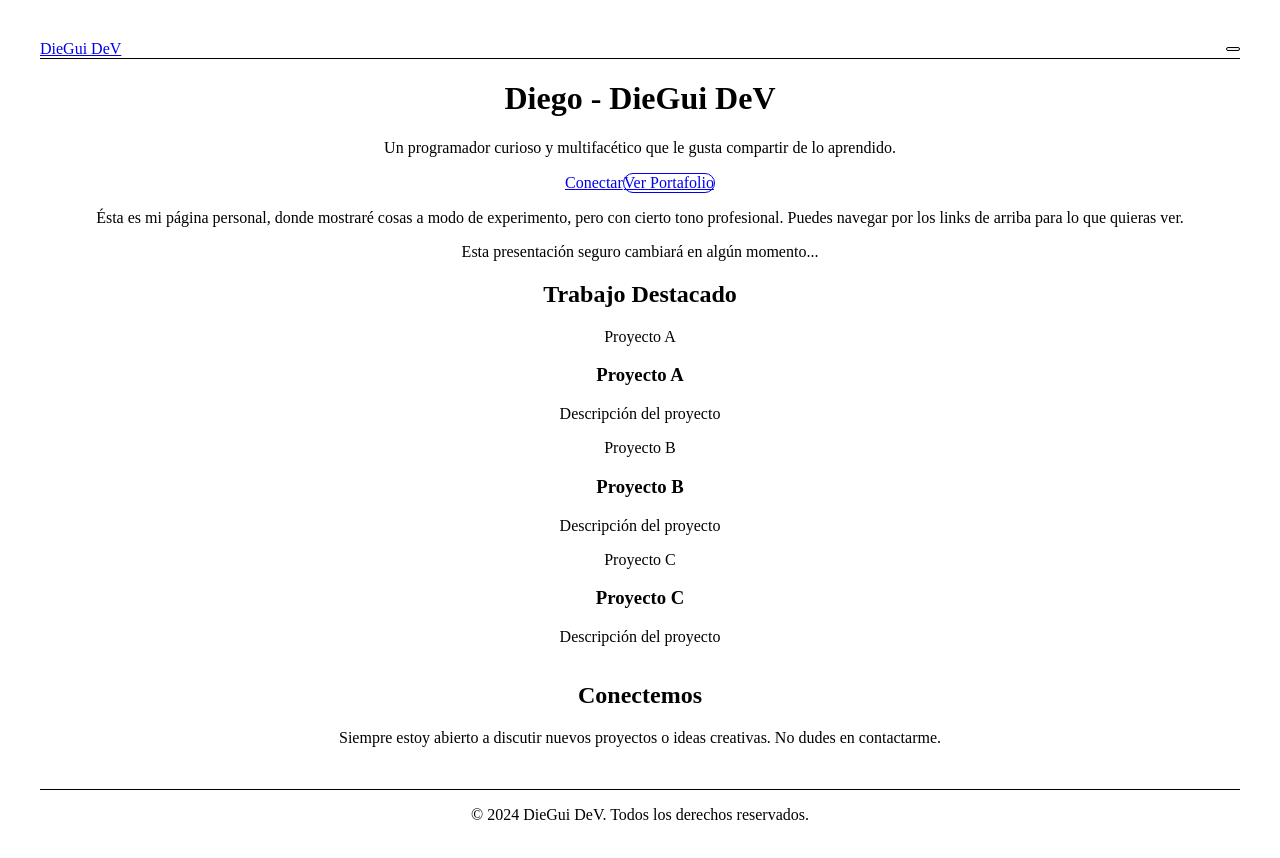
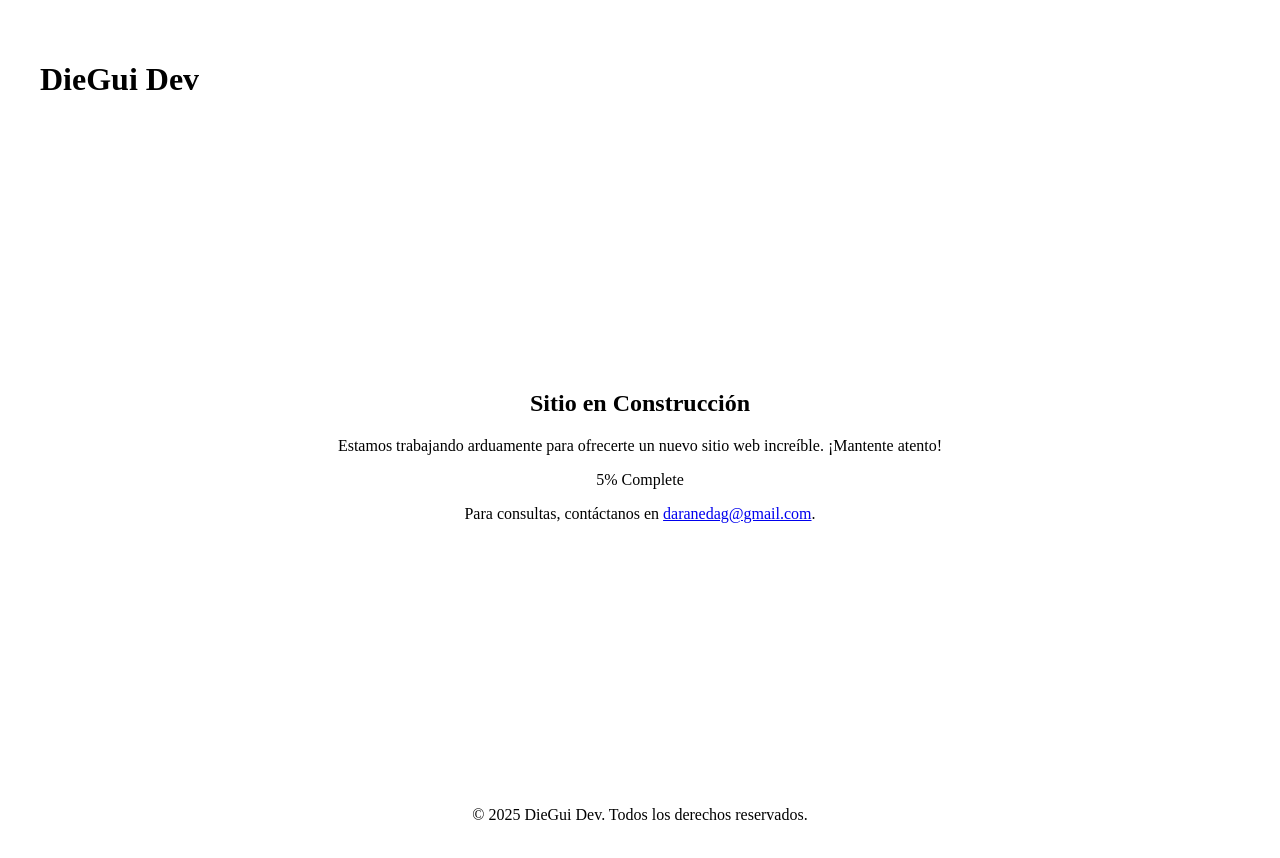
Before and after one commit to daranedag/diegodev, a React (Vite) app: page / in a window 1280 px wide. Shown: the top 858 px of the page. Built offline with nearby package versions, Linux system fonts and the light colour scheme.

Commit message:
under construction

```diff
--- a/src/App.jsx
+++ b/src/App.jsx
@@ -5,35 +5,39 @@ import FeaturedWork from './components/FeaturedWork'
 import ConnectSection from './components/ConnectSection'
 import Footer from './components/Footer'
 import './App.css'
+import UnderConstruction from './components/UnderConstruction'
 
 function App() {
     const { isDark, toggleTheme } = useTheme()
 
     return (
-        <div className="flex min-h-screen w-full flex-col bg-gray-50 dark:bg-gray-900 font-sans text-gray-900 dark:text-gray-100 transition-colors duration-300">
-            <Header isDark={isDark} toggleTheme={toggleTheme} />
+        <>
+        <UnderConstruction />
+        </>
+        // <div className="flex min-h-screen w-full flex-col bg-gray-50 dark:bg-gray-900 font-sans text-gray-900 dark:text-gray-100 transition-colors duration-300">
+        //     <Header isDark={isDark} toggleTheme={toggleTheme} />
 
-            <main className="flex-1">
-                <div className="container mx-auto px-4 sm:px-6 lg:px-8 py-16 sm:py-24">
-                    <Hero />
+        //     <main className="flex-1">
+        //         <div className="container mx-auto px-4 sm:px-6 lg:px-8 py-16 sm:py-24">
+        //             <Hero />
 
-                    <div className="max-w-3xl mx-auto mt-24" id="about">
-                        <p className="text-lg text-gray-900 dark:text-gray-100">
-                            Ésta es mi página personal, donde mostraré cosas a modo de experimento, pero con cierto tono profesional.
-                            Puedes navegar por los links de arriba para lo que quieras ver.
-                        </p>
-                        <p className="text-sm mt-4 text-gray-600 dark:text-gray-400">
-                            Esta presentación seguro cambiará en algún momento...
-                        </p>
-                    </div>
+        //             <div className="max-w-3xl mx-auto mt-24" id="about">
+        //                 <p className="text-lg text-gray-900 dark:text-gray-100">
+        //                     Ésta es mi página personal, donde mostraré cosas a modo de experimento, pero con cierto tono profesional.
+        //                     Puedes navegar por los links de arriba para lo que quieras ver.
+        //                 </p>
+        //                 <p className="text-sm mt-4 text-gray-600 dark:text-gray-400">
+        //                     Esta presentación seguro cambiará en algún momento...
+        //                 </p>
+        //             </div>
 
-                    <FeaturedWork />
-                    <ConnectSection />
-                </div>
-            </main>
+        //             <FeaturedWork />
+        //             <ConnectSection />
+        //         </div>
+        //     </main>
 
-            <Footer />
-        </div>
+        //     <Footer />
+        // </div>
     )
 }
 
--- /dev/null
+++ b/src/components/UnderConstruction.jsx
@@ -0,0 +1,57 @@
+const UnderConstruction = ({ isDark, toggleTheme }) => {
+    return(
+    <>
+<div className="flex flex-col min-h-screen">
+<header className="w-full">
+<div className="container mx-auto px-4 sm:px-6 lg:px-8">
+<div className="flex items-center justify-between py-6">
+<div className="flex items-center gap-2">
+<h1 className="text-2xl font-bold text-gray-900 dark:text-white">DieGui Dev</h1>
+</div>
+</div>
+</div>
+</header>
+<main className="flex-grow flex items-center justify-center">
+<div className="w-full max-w-2xl mx-auto px-4 sm:px-6 lg:px-8 text-center">
+<div className="bg-background-light dark:bg-background-dark/50 p-8 rounded-lg shadow-lg">
+<h2 className="text-4xl font-bold text-gray-900 dark:text-white mb-4">Sitio en Construcción</h2>
+<p className="text-lg text-gray-600 dark:text-gray-400 mb-6">
+                        Estamos trabajando arduamente para ofrecerte un nuevo sitio web increíble. ¡Mantente atento!
+                    </p>
+<div className="w-full bg-gray-200 dark:bg-gray-700 rounded-full h-2.5 mb-2">
+<div className="bg-primary h-2.5 rounded-full" style={{"width": "5%"}}></div>
+</div>
+<p className="text-sm text-gray-500 dark:text-gray-400 mb-6">5% Complete</p>
+<p className="text-gray-600 dark:text-gray-400 mb-8">
+                        Para consultas, contáctanos en <a className="text-primary hover:underline" href="mailto:support@acme.com">daranedag@gmail.com</a>.
+                    </p>
+<div className="flex justify-center space-x-4">
+<a className="group" href="#">
+<div className="w-12 h-12 rounded-full bg-gray-200 dark:bg-gray-700 flex items-center justify-center group-hover:bg-primary/20 dark:group-hover:bg-primary/30 transition-colors">
+<svg className="w-6 h-6 text-gray-600 dark:text-gray-300 group-hover:text-primary transition-colors" fill="currentColor" viewBox="0 0 256 256"><path d="M247.39,68.94A8,8,0,0,0,240,64H209.57A48.66,48.66,0,0,0,168.1,40a46.91,46.91,0,0,0-33.75,13.7A47.9,47.9,0,0,0,120,88v6.09C79.74,83.47,46.81,50.72,46.46,50.37a8,8,0,0,0-13.65,4.92c-4.31,47.79,9.57,79.77,22,98.18a110.93,110.93,0,0,0,21.88,24.2c-15.23,17.53-39.21,26.74-39.47,26.84a8,8,0,0,0-3.85,11.93c.75,1.12,3.75,5.05,11.08,8.72C53.51,229.7,65.48,232,80,232c70.67,0,129.72-54.42,135.75-124.44l29.91-29.9A8,8,0,0,0,247.39,68.94Zm-45,29.41a8,8,0,0,0-2.32,5.14C196,166.58,143.28,216,80,216c-10.56,0-18-1.4-23.22-3.08,11.51-6.25,27.56-17,37.88-32.48A8,8,0,0,0,92,169.08c-.47-.27-43.91-26.34-44-96,16,13,45.25,33.17,78.67,38.79A8,8,0,0,0,136,104V88a32,32,0,0,1,9.6-22.92A30.94,30.94,0,0,1,167.9,56c12.66.16,24.49,7.88,29.44,19.21A8,8,0,0,0,204.67,80h16Z"></path></svg>
+</div>
+</a>
+<a className="group" href="#">
+<div className="w-12 h-12 rounded-full bg-gray-200 dark:bg-gray-700 flex items-center justify-center group-hover:bg-primary/20 dark:group-hover:bg-primary/30 transition-colors">
+<svg className="w-6 h-6 text-gray-600 dark:text-gray-300 group-hover:text-primary transition-colors" fill="currentColor" viewBox="0 0 256 256"><path d="M216,24H40A16,16,0,0,0,24,40V216a16,16,0,0,0,16,16H216a16,16,0,0,0,16-16V40A16,16,0,0,0,216,24Zm0,192H40V40H216V216ZM96,112v64a8,8,0,0,1-16,0V112a8,8,0,0,1,16,0Zm88,28v36a8,8,0,0,1-16,0V140a20,20,0,0,0-40,0v36a8,8,0,0,1-16,0V112a8,8,0,0,1,15.79-1.78A36,36,0,0,1,184,140ZM100,84A12,12,0,1,1,88,72,12,12,0,0,1,100,84Z"></path></svg>
+</div>
+</a>
+<a className="group" href="#">
+<div className="w-12 h-12 rounded-full bg-gray-200 dark:bg-gray-700 flex items-center justify-center group-hover:bg-primary/20 dark:group-hover:bg-primary/30 transition-colors">
+<svg className="w-6 h-6 text-gray-600 dark:text-gray-300 group-hover:text-primary transition-colors" fill="currentColor" viewBox="0 0 256 256"><path d="M208.31,75.68A59.78,59.78,0,0,0,202.93,28,8,8,0,0,0,196,24a59.75,59.75,0,0,0-48,24H124A59.75,59.75,0,0,0,76,24a8,8,0,0,0-6.93,4,59.78,59.78,0,0,0-5.38,47.68A58.14,58.14,0,0,0,56,104v8a56.06,56.06,0,0,0,48.44,55.47A39.8,39.8,0,0,0,96,192v8H72a24,24,0,0,1-24-24A40,40,0,0,0,8,136a8,8,0,0,0,0,16,24,24,0,0,1,24,24,40,40,0,0,0,40,40H96v16a8,8,0,0,0,16,0V192a24,24,0,0,1,48,0v40a8,8,0,0,0,16,0V192a39.8,39.8,0,0,0-8.44-24.53A56.06,56.06,0,0,0,216,112v-8A58.14,58.14,0,0,0,208.31,75.68ZM200,112a40,40,0,0,1-40,40H112a40,40,0,0,1-40-40v-8a41.74,41.74,0,0,1,6.9-22.48A8,8,0,0,0,80,73.83a43.81,43.81,0,0,1,.79-33.58,43.88,43.88,0,0,1,32.32,20.06A8,8,0,0,0,119.82,64h32.35a8,8,0,0,0,6.74-3.69,43.87,43.87,0,0,1,32.32-20.06A43.81,43.81,0,0,1,192,73.83a8.09,8.09,0,0,0,1,7.65A41.72,41.72,0,0,1,200,104Z"></path></svg>
+</div>
+</a>
+</div>
+</div>
+</div>
+</main>
+<footer className="w-full py-6">
+<div className="container mx-auto px-4 sm:px-6 lg:px-8 text-center">
+<p className="text-sm text-gray-500 dark:text-gray-400">© 2025 DieGui Dev. Todos los derechos reservados.</p>
+</div>
+</footer>
+</div>
+</>
+    );
+}
+export default UnderConstruction;
```
